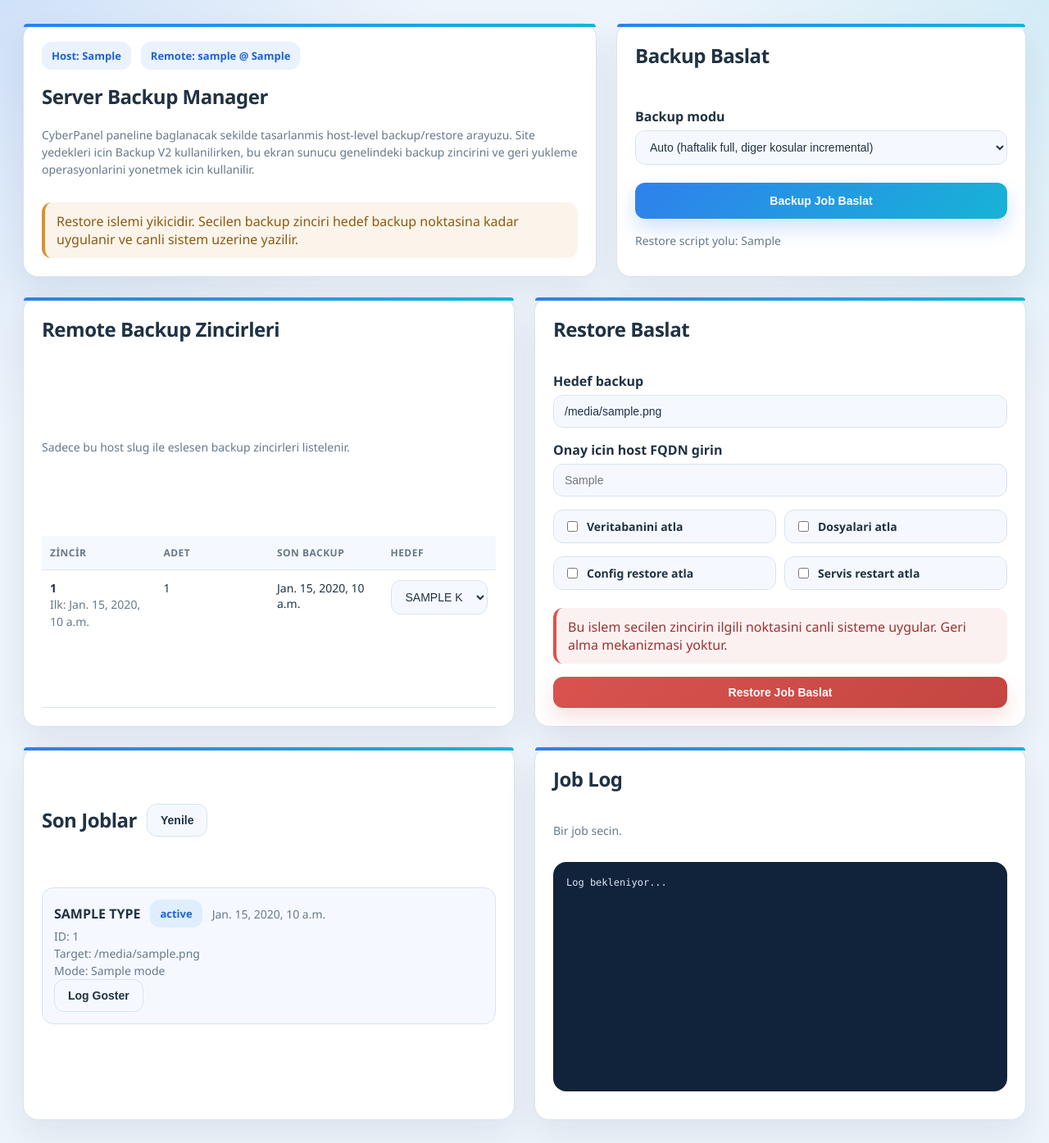
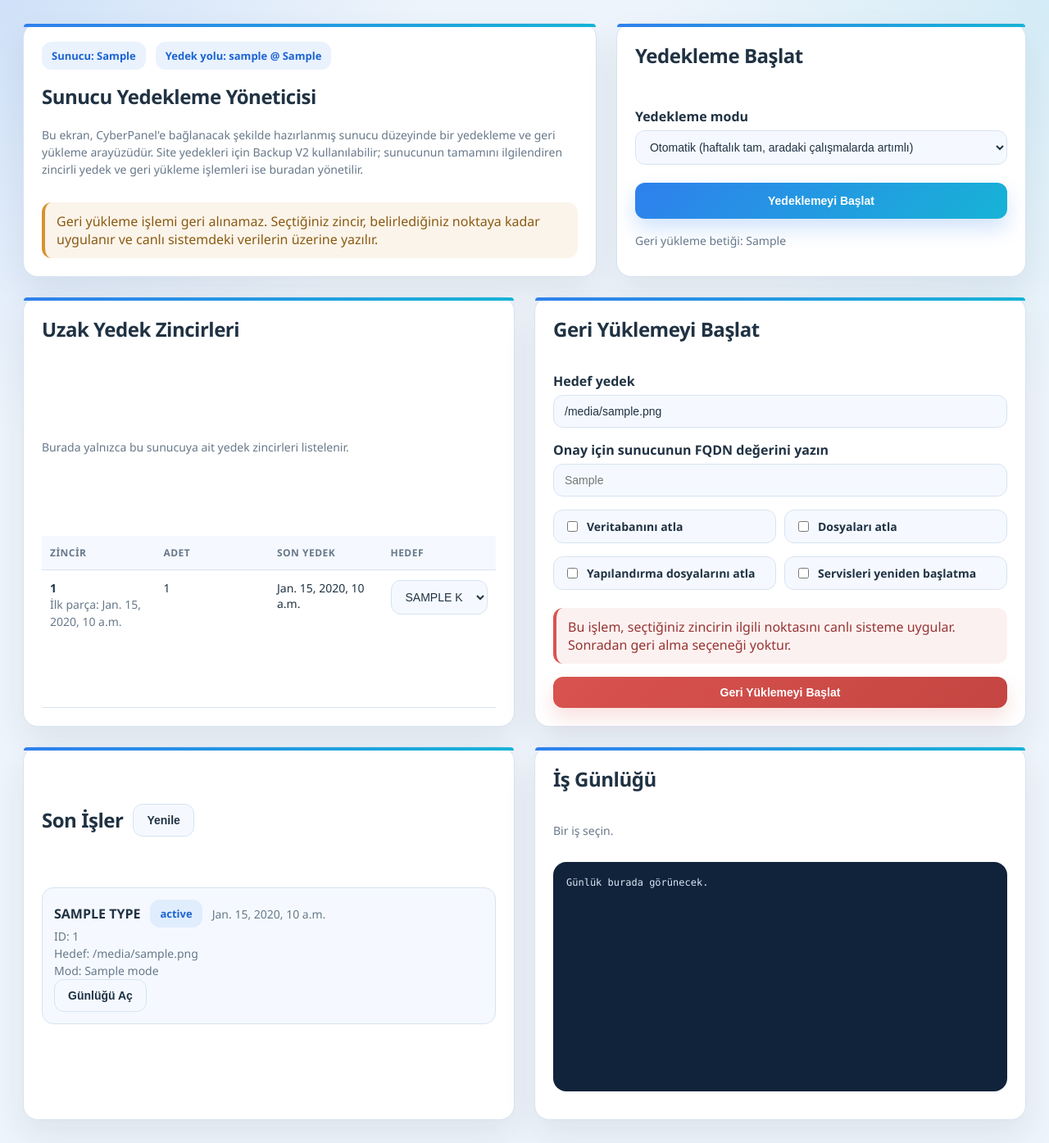
Before and after one commit to adeministratorr/cyberpanel-vault, a Django app: template serverBackupManager/templates/serverBackupManager/index.html in a window 1280 px wide. Shown: the whole page at 82% size. Run offline with Django 3.2, Linux system fonts and the light colour scheme; the template is opened without the code that fills it: most values are stand-ins (such as "Sample title", 1, 10 or a date in 2020).

Commit message:
Refine Turkish copy across docs and backup UI

```diff
--- a/serverBackupManager/templates/serverBackupManager/index.html
+++ b/serverBackupManager/templates/serverBackupManager/index.html
@@ -294,20 +294,18 @@
         <section class="hero">
             <div class="panel stack">
                 <div class="row">
-                    <span class="pill">Host: {{ host_fqdn }}</span>
-                    <span class="pill">Remote: {{ host_slug }} @ {{ backup_script }}</span>
+                    <span class="pill">Sunucu: {{ host_fqdn }}</span>
+                    <span class="pill">Yedek yolu: {{ host_slug }} @ {{ backup_script }}</span>
                 </div>
                 <div>
-                    <h1>Server Backup Manager</h1>
+                    <h1>Sunucu Yedekleme Yöneticisi</h1>
                     <p class="meta">
-                        CyberPanel paneline baglanacak sekilde tasarlanmis host-level backup/restore arayuzu.
-                        Site yedekleri icin Backup V2 kullanilirken, bu ekran sunucu genelindeki backup zincirini
-                        ve geri yukleme operasyonlarini yonetmek icin kullanilir.
+                        Bu ekran, CyberPanel'e bağlanacak şekilde hazırlanmış sunucu düzeyinde bir yedekleme ve geri yükleme arayüzüdür.
+                        Site yedekleri için Backup V2 kullanılabilir; sunucunun tamamını ilgilendiren zincirli yedek ve geri yükleme işlemleri ise buradan yönetilir.
                     </p>
                 </div>
                 <div class="warning">
-                    Restore islemi yikicidir. Secilen backup zinciri hedef backup noktasina kadar uygulanir ve canli
-                    sistem uzerine yazilir.
+                    Geri yükleme işlemi geri alınamaz. Seçtiğiniz zincir, belirlediğiniz noktaya kadar uygulanır ve canlı sistemdeki verilerin üzerine yazılır.
                 </div>
                 {% if remote_error %}
                     <div class="danger">{{ remote_error }}</div>
@@ -315,36 +313,36 @@
             </div>
 
             <div class="panel stack">
-                <h2>Backup Baslat</h2>
+                <h2>Yedekleme Başlat</h2>
                 <form method="post" action="{% url 'serverBackupManager:run_backup' %}" class="stack">
                     {% csrf_token %}
                     <div>
-                        <label for="mode">Backup modu</label>
+                        <label for="mode">Yedekleme modu</label>
                         <select id="mode" name="mode">
-                            <option value="auto">Auto (haftalik full, diger kosular incremental)</option>
-                            <option value="full">Full</option>
-                            <option value="incremental">Incremental</option>
+                            <option value="auto">Otomatik (haftalık tam, aradaki çalışmalarda artımlı)</option>
+                            <option value="full">Tam</option>
+                            <option value="incremental">Artımlı</option>
                         </select>
                     </div>
-                    <button class="primary" type="submit">Backup Job Baslat</button>
+                    <button class="primary" type="submit">Yedeklemeyi Başlat</button>
                 </form>
 
                 <div class="meta">
-                    Restore script yolu: {{ restore_script }}
+                    Geri yükleme betiği: {{ restore_script }}
                 </div>
             </div>
         </section>
 
         <section class="grid">
             <div class="panel stack">
-                <h2>Remote Backup Zincirleri</h2>
-                <div class="meta">Sadece bu host slug ile eslesen backup zincirleri listelenir.</div>
+                <h2>Uzak Yedek Zincirleri</h2>
+                <div class="meta">Burada yalnızca bu sunucuya ait yedek zincirleri listelenir.</div>
                 <table>
                     <thead>
                         <tr>
                             <th>Zincir</th>
                             <th>Adet</th>
-                            <th>Son Backup</th>
+                            <th>Son Yedek</th>
                             <th>Hedef</th>
                         </tr>
                     </thead>
@@ -353,7 +351,7 @@
                             <tr>
                                 <td>
                                     <strong>{{ chain.chain_id }}</strong><br>
-                                    <span class="meta">Ilk: {{ chain.full_timestamp }}</span>
+                                    <span class="meta">İlk parça: {{ chain.full_timestamp }}</span>
                                 </td>
                                 <td>{{ chain.backup_count }}</td>
                                 <td>{{ chain.latest_timestamp }}</td>
@@ -369,7 +367,7 @@
                             </tr>
                         {% empty %}
                             <tr>
-                                <td colspan="4">Backup bulunamadi.</td>
+                                <td colspan="4">Henüz yedek bulunamadı.</td>
                             </tr>
                         {% endfor %}
                     </tbody>
@@ -377,27 +375,27 @@
             </div>
 
             <div class="panel stack">
-                <h2>Restore Baslat</h2>
+                <h2>Geri Yüklemeyi Başlat</h2>
                 <form method="post" action="{% url 'serverBackupManager:run_restore' %}" class="stack" id="restore-form">
                     {% csrf_token %}
                     <div>
-                        <label for="target_file">Hedef backup</label>
+                        <label for="target_file">Hedef yedek</label>
                         <input id="target_file" name="target_file" type="text" placeholder="backup__host-...tar.gz.enc">
                     </div>
                     <div>
-                        <label for="confirm_host">Onay icin host FQDN girin</label>
+                        <label for="confirm_host">Onay için sunucunun FQDN değerini yazın</label>
                         <input id="confirm_host" name="confirm_host" type="text" placeholder="{{ host_fqdn }}">
                     </div>
                     <div class="checklist">
-                        <label class="check"><input type="checkbox" name="skip_db"> Veritabanini atla</label>
-                        <label class="check"><input type="checkbox" name="skip_files"> Dosyalari atla</label>
-                        <label class="check"><input type="checkbox" name="skip_configs"> Config restore atla</label>
-                        <label class="check"><input type="checkbox" name="skip_services"> Servis restart atla</label>
+                        <label class="check"><input type="checkbox" name="skip_db"> Veritabanını atla</label>
+                        <label class="check"><input type="checkbox" name="skip_files"> Dosyaları atla</label>
+                        <label class="check"><input type="checkbox" name="skip_configs"> Yapılandırma dosyalarını atla</label>
+                        <label class="check"><input type="checkbox" name="skip_services"> Servisleri yeniden başlatma</label>
                     </div>
                     <div class="danger">
-                        Bu islem secilen zincirin ilgili noktasini canli sisteme uygular. Geri alma mekanizmasi yoktur.
+                        Bu işlem, seçtiğiniz zincirin ilgili noktasını canlı sisteme uygular. Sonradan geri alma seçeneği yoktur.
                     </div>
-                    <button class="danger-btn" type="submit">Restore Job Baslat</button>
+                    <button class="danger-btn" type="submit">Geri Yüklemeyi Başlat</button>
                 </form>
             </div>
         </section>
@@ -405,7 +403,7 @@
         <section class="grid" style="margin-top: 24px;">
             <div class="panel stack">
                 <div class="row">
-                    <h2 style="margin-bottom: 0;">Son Joblar</h2>
+                    <h2 style="margin-bottom: 0;">Son İşler</h2>
                     <button class="secondary" type="button" id="refresh-jobs">Yenile</button>
                 </div>
                 <div id="jobs">
@@ -418,25 +416,25 @@
                             </div>
                             <div class="meta">ID: {{ job.id }}</div>
                             {% if job.meta.target_file %}
-                                <div class="meta">Target: {{ job.meta.target_file }}</div>
+                                <div class="meta">Hedef: {{ job.meta.target_file }}</div>
                             {% endif %}
                             {% if job.meta.mode %}
-                                <div class="meta">Mode: {{ job.meta.mode }}</div>
+                                <div class="meta">Mod: {{ job.meta.mode }}</div>
                             {% endif %}
                             <div class="row">
-                                <button class="secondary log-button" type="button" data-job-id="{{ job.id }}">Log Goster</button>
+                                <button class="secondary log-button" type="button" data-job-id="{{ job.id }}">Günlüğü Aç</button>
                             </div>
                         </article>
                     {% empty %}
-                        <div class="meta">Job bulunamadi.</div>
+                        <div class="meta">Henüz iş kaydı yok.</div>
                     {% endfor %}
                 </div>
             </div>
 
             <div class="panel stack">
-                <h2>Job Log</h2>
-                <div class="meta" id="log-meta">Bir job secin.</div>
-                <pre class="logbox" id="job-log">Log bekleniyor...</pre>
+                <h2>İş Günlüğü</h2>
+                <div class="meta" id="log-meta">Bir iş seçin.</div>
+                <pre class="logbox" id="job-log">Günlük burada görünecek.</pre>
             </div>
         </section>
     </div>
@@ -475,10 +473,10 @@
                         <span class="meta">${job.created_at || ""}</span>
                     </div>
                     <div class="meta">ID: ${job.id}</div>
-                    ${job.meta && job.meta.target_file ? `<div class="meta">Target: ${job.meta.target_file}</div>` : ""}
-                    ${job.meta && job.meta.mode ? `<div class="meta">Mode: ${job.meta.mode}</div>` : ""}
+                    ${job.meta && job.meta.target_file ? `<div class="meta">Hedef: ${job.meta.target_file}</div>` : ""}
+                    ${job.meta && job.meta.mode ? `<div class="meta">Mod: ${job.meta.mode}</div>` : ""}
                     <div class="row">
-                        <button class="secondary log-button" type="button" data-job-id="${job.id}">Log Goster</button>
+                        <button class="secondary log-button" type="button" data-job-id="${job.id}">Günlüğü Aç</button>
                     </div>
                 `;
                 jobsContainer.appendChild(article);
@@ -488,13 +486,13 @@
         async function loadLog(jobId) {
             const response = await fetch(`${logBaseUrl}${jobId}/log/`, {headers: {"Accept": "application/json"}});
             if (!response.ok) {
-                logMeta.textContent = "Log okunamadi.";
+                logMeta.textContent = "Günlük okunamadı.";
                 logBox.textContent = "";
                 return;
             }
             const payload = await response.json();
             logMeta.textContent = `${payload.job.type.toUpperCase()} | ${payload.job.status} | ${payload.job.id}`;
-            logBox.textContent = payload.log || "Log yok.";
+            logBox.textContent = payload.log || "Günlük kaydı yok.";
         }
 
         jobsContainer.addEventListener("click", (event) => {
--- a/serverBackupManager/views.py
+++ b/serverBackupManager/views.py
@@ -17,7 +17,7 @@ def run_backup(request: HttpRequest) -> HttpResponse:
 
     try:
         services.start_backup_job(mode)
-        messages.success(request, f"Backup job baslatildi. Mod: {mode}")
+        messages.success(request, f"Yedekleme işi başlatıldı. Mod: {mode}")
     except services.ServiceError as exc:
         messages.error(request, str(exc))
 
@@ -34,7 +34,7 @@ def run_restore(request: HttpRequest) -> HttpResponse:
     skip_services = request.POST.get("skip_services") == "on"
 
     if not target_file:
-        messages.error(request, "Restore icin bir backup secilmelidir.")
+        messages.error(request, "Geri yükleme için bir yedek seçin.")
         return redirect("serverBackupManager:index")
 
     try:
@@ -46,7 +46,7 @@ def run_restore(request: HttpRequest) -> HttpResponse:
             skip_configs=skip_configs,
             skip_services=skip_services,
         )
-        messages.success(request, f"Restore job baslatildi: {target_file}")
+        messages.success(request, f"Geri yükleme işi başlatıldı: {target_file}")
     except services.ServiceError as exc:
         messages.error(request, str(exc))
 
```
Also changed, not shown: docs/TR/index.html (+24 -24 lines), docs/TR/kurulum-ve-kullanim.md (+48 -48 lines), serverBackupManager/services.py (+8 -8 lines).
